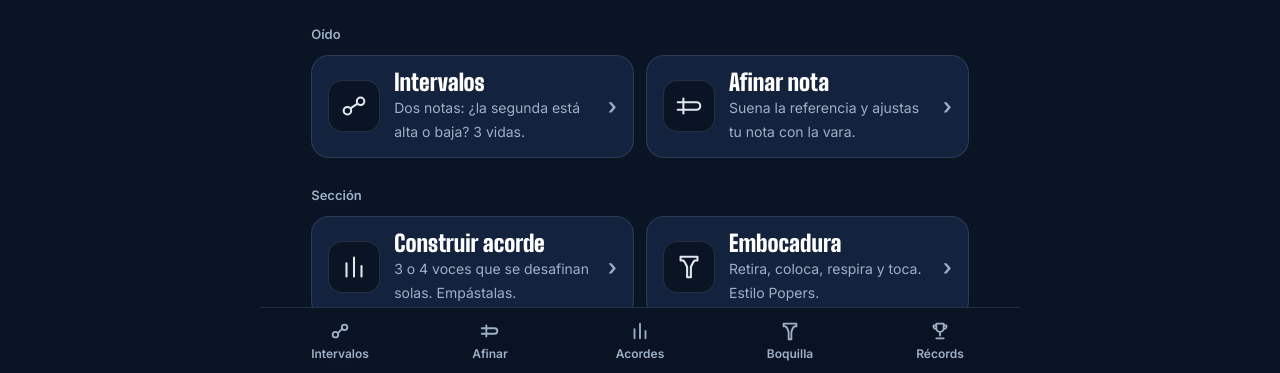
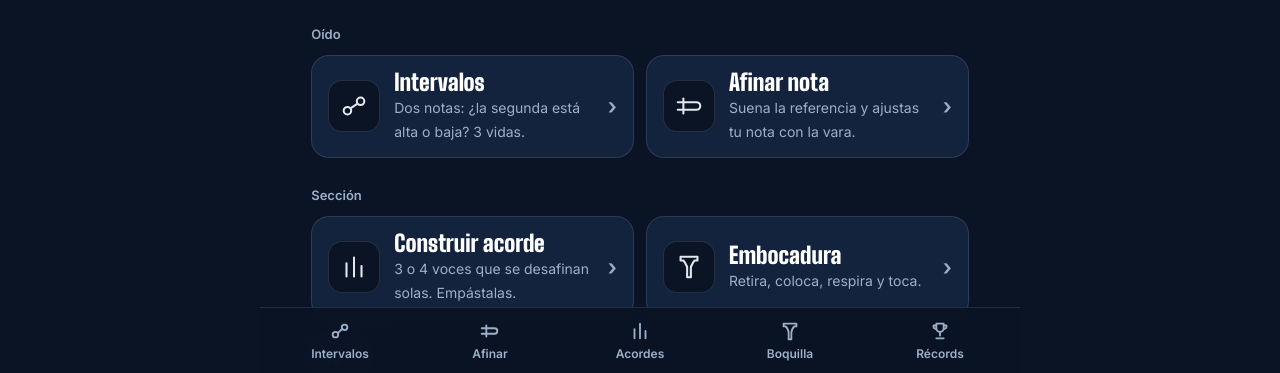
Before and after one commit to ZumoDePato/InGroup, a plain HTML site: page index.html in a window 1280 px wide. Shown: the part 426-799 px from the top of the page. Drawn offline with Linux system fonts and the light colour scheme.

Commit message:
Quitar la mención a Popers del modo Embocadura
Co-Authored-By: Claude Opus 5.5 <noreply@anthropic.com>
Claude-Session: https://claude.ai/code/session_01PexKmyrLL3aHmynAzYz1DR

```diff
--- a/index.html
+++ b/index.html
@@ -444,7 +444,7 @@ button.wrong{background:rgba(255,133,119,.18);border-color:var(--bad)}
     <button class="mode" data-go="acordes"><span class="ico"><svg viewBox="0 0 32 32"><path d="M8 26V12M16 26V6M24 26V15"/></svg></span>
       <div><b>Construir acorde</b><span>3 o 4 voces que se desafinan solas. Empástalas.</span></div><i>›</i></button>
     <button class="mode" data-go="embocadura"><span class="ico"><svg viewBox="0 0 32 32"><path d="M7 5h18v4h-3c-2 2-3 5-4 7v11h-4V16c-1-2-2-5-4-7H7z"/></svg></span>
-      <div><b>Embocadura</b><span>Retira, coloca, respira y toca. Estilo Popers.</span></div><i>›</i></button>
+      <div><b>Embocadura</b><span>Retira, coloca, respira y toca.</span></div><i>›</i></button>
   </div>
   <div class="sect">Progreso</div>
   <div class="modes"><button class="mode" data-go="records"><span class="ico"><svg viewBox="0 0 32 32"><path d="M10 5h12v6a6 6 0 0 1-12 0zM10 8H6a4 4 0 0 0 4 5M22 8h4a4 4 0 0 1-4 5M16 17v5M11 27h10M13 22h6v5h-6z"/></svg></span>
@@ -808,7 +808,7 @@ $('#cGo').onclick=cStart;$('#cStop').onclick=()=>cStop(false);
   const up=()=>drag=null;box.addEventListener('pointerup',up);box.addEventListener('pointercancel',up);
   box.addEventListener('keydown',e=>{const tr=e.target.closest('.track');if(!tr||!C.on)return;const v=C.vs[+tr.dataset.i];if(v.lk!=null)return;if(e.key==='ArrowUp'){v.corr=Math.min(50,v.corr+1);e.preventDefault()}if(e.key==='ArrowDown'){v.corr=Math.max(-50,v.corr-1);e.preventDefault()}})}
 
-/* ---------- MODO 4: embocadura (estilo Popers) ---------- */
+/* ---------- MODO 4: embocadura ---------- */
 const RANGES=[['Medio',.5],['Grave',.25],['Agudo',.75],['Variado',-1]];
 const INST=[{n:'Trompeta en Si♭',c:'G',t:2,lo:58,hi:81},{n:'Trompa en Fa',c:'G',t:7,lo:57,hi:79},{n:'Trombón',c:'F',t:0,lo:40,hi:65},{n:'Bombardino',c:'F',t:0,lo:41,hi:65},{n:'Tuba',c:'F',t:0,lo:30,hi:50},{n:'Concierto (Do)',c:'G',t:0,lo:55,hi:79}];
 let eInst=[0];const PRI=()=>INST[eInst[0]];
```
